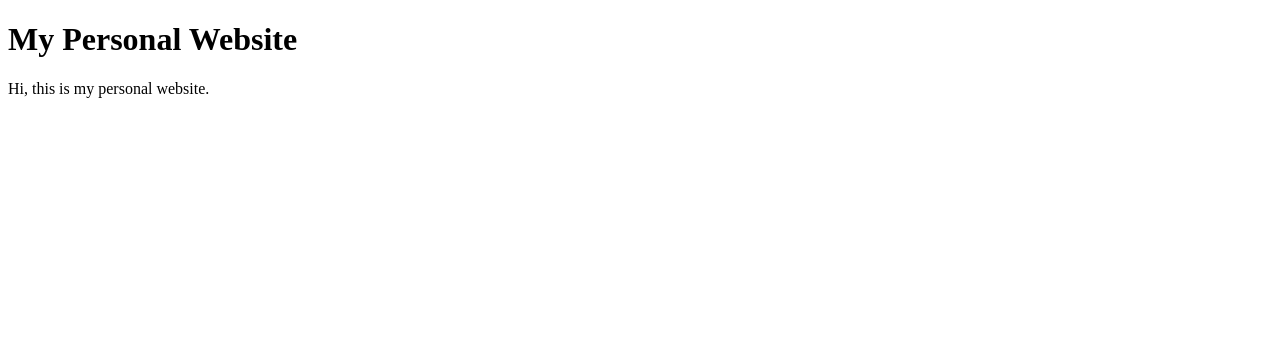
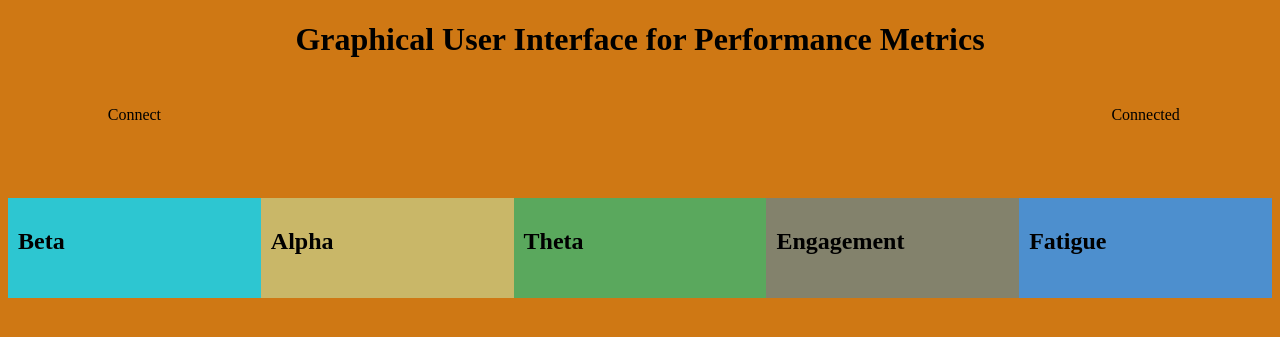
Before and after one commit to mirzakhalov/bci-flask, a Flask app: page / in a window 1280 px wide. Shown: the top 337 px of the page. Run offline with Flask 2, Linux system fonts and the light colour scheme.

Commit message:
Updated HTML and User Interface file

```diff
--- a/templates/index.html
+++ b/templates/index.html
@@ -1,7 +1,74 @@
 <!DOCTYPE html>
 <html>
-<body>
-<h1>My Personal Website</h1>
-<p>Hi, this is my personal website.</p>
-</body>
+    <div class="header">
+        <h1 align="center">Graphical User Interface for Performance Metrics</h1>
+    </div>
+
+    <head>
+    <style>
+
+    * {
+        box-sizing: border-box;
+      }
+
+      /* Create three equal columns that floats next to each other */
+      .column
+      {
+        float: left;
+        width: 20.00%;
+        padding: 10px;
+        height: 100px; /* Should be removed. Only for demonstration */
+      }
+
+      /* Clear floats after the columns */
+      .row:after
+      {
+        content: "";
+        display: table;
+        clear: both;
+      }
+      </style>
+      </head>
+
+      <body style="background-color:rgb(207, 120, 20);">
+
+        <div class="row">
+          <div class="column" style="background-color:rgb(207, 120, 20);">
+            <p align = "center">Connect</p>
+          </div>
+          <div class="column" style="background-color:rgb(207, 120, 20);">
+            <h2></h2>
+          </div>
+          <div class="column" style="background-color:rgb(207, 120, 20);">
+            <h2></h2>
+          </div>
+          <div class="column" style="background-color:rgb(207, 120, 20);">
+            <h2></h2>
+          </div>
+          <div class="column" style="background-color:rgb(207, 120, 20);">
+            <p align = "center">Connected</p>
+          </div>
+        </div>
+
+      <br/>
+
+      <div class="row">
+        <div class="column" style="background-color:rgb(45, 198, 209);">
+          <h2>Beta</h2>
+        </div>
+        <div class="column" style="background-color:rgb(201, 183, 104);">
+          <h2>Alpha</h2>
+        </div>
+        <div class="column" style="background-color:rgb(90, 168, 93);">
+          <h2>Theta</h2>
+        </div>
+        <div class="column" style="background-color:rgb(131, 130, 108);">
+          <h2>Engagement</h2>
+        </div>
+        <div class="column" style="background-color:rgb(77, 143, 206);">
+          <h2>Fatigue</h2>
+        </div>
+      </div>
+
+      </body>
 </html>
```
